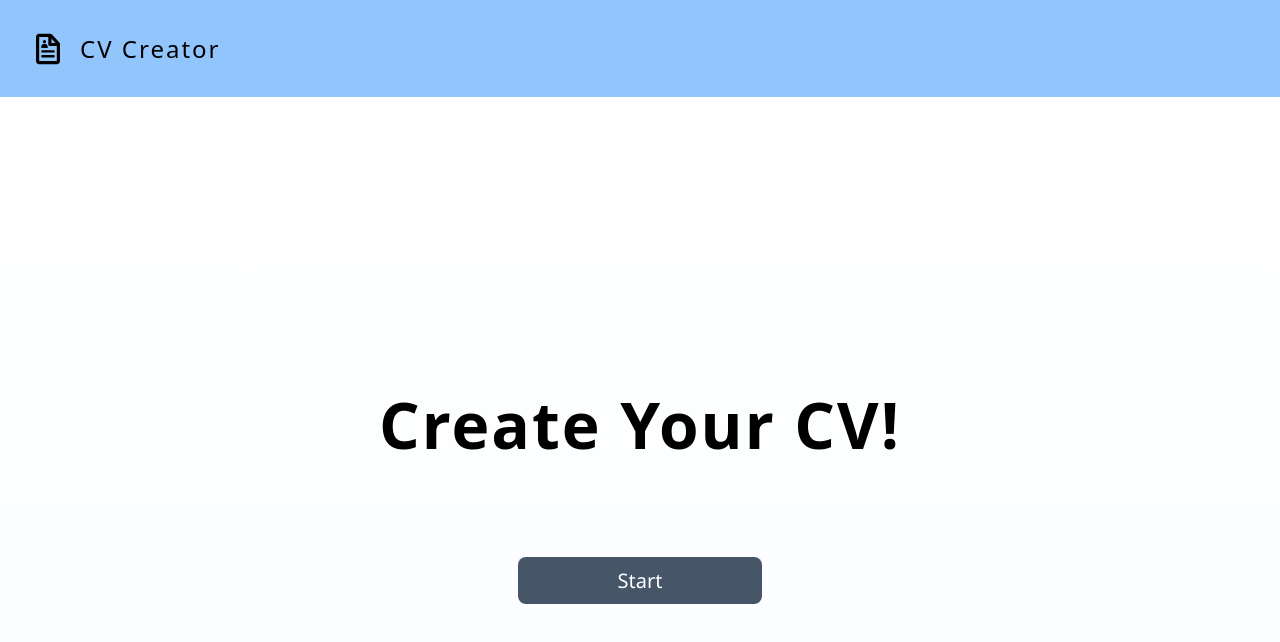
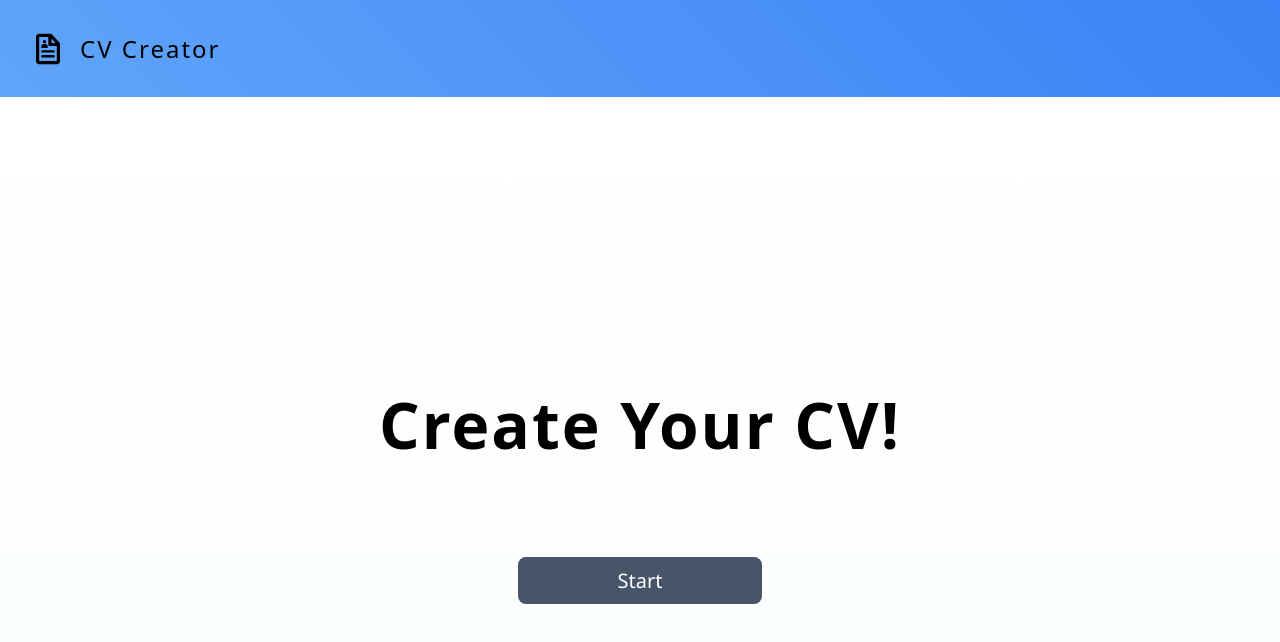
Before and after one commit to mmareqq/cv-creator, a React (Vite) app: page / in a window 1280 px wide. Shown: the top 642 px of the page. Built offline with nearby package versions, Linux system fonts and the light colour scheme; a web font is replaced by a local one.

Commit message:
adjust colors

```diff
--- a/src/styles/Form.css
+++ b/src/styles/Form.css
@@ -8,6 +8,7 @@
   border-radius: 0.25rem;
   border: 1px solid #8a8a8a;
   transition: scale 0.5s;
+  background-color: white;
 }
 
 .fieldset__wrapper {
--- a/src/styles/Header.css
+++ b/src/styles/Header.css
@@ -4,7 +4,7 @@
   justify-content: space-between;
   gap: 2rem;
   padding-block: 2rem;
-  background-color: var(--clr-blue-300);
+  background: linear-gradient(45deg, var(--clr-blue-400), var(--clr-blue-500));
 }
 
 .header .title {
--- a/src/styles/Preview.css
+++ b/src/styles/Preview.css
@@ -2,6 +2,7 @@
   margin-inline: auto;
   overflow: hidden;
   border-radius: 0.125rem;
+  background-color: white;
 }
 
 .about {
```
